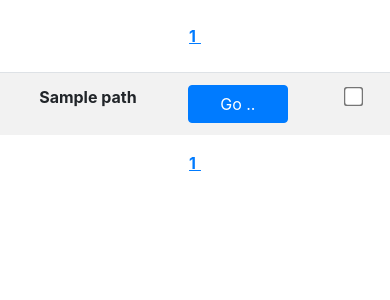
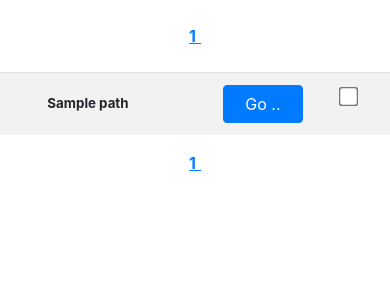
Before and after one commit to nejco/cloud-storage-server, a Node server app: template views/files.ejs in a window 390 px wide. Shown: the part 58-358 px from the top of the page. Run offline with Node 20, Linux system fonts and the light colour scheme; the template is opened without the code that fills it: most values are stand-ins (such as "Sample title", 1, 10 or a date in 2020); lists and menus that the app fills with data are empty.

Commit message:
Improved mobile view.

```diff
--- a/views/files.ejs
+++ b/views/files.ejs
@@ -31,13 +31,12 @@
 
       <table class="table table-striped">
         <tr>
-          <th style="text-align: center;">
+          <th style="text-align: center; font-size: smaller" class="align-middle">
             <%= path %>
-
           </th>
-          <th>
+          <th style="text-align: center">
             <a href="/files?path=<%= encodeURIComponent(path) %>/..">
-              <button type="button" class="btn btn-primary" style="width: 100px">Go ..</button>
+              <button type="button" class="btn btn-primary" style="width: 80px">Go ..</button>
             </a>
           </th>
           <th>
```
